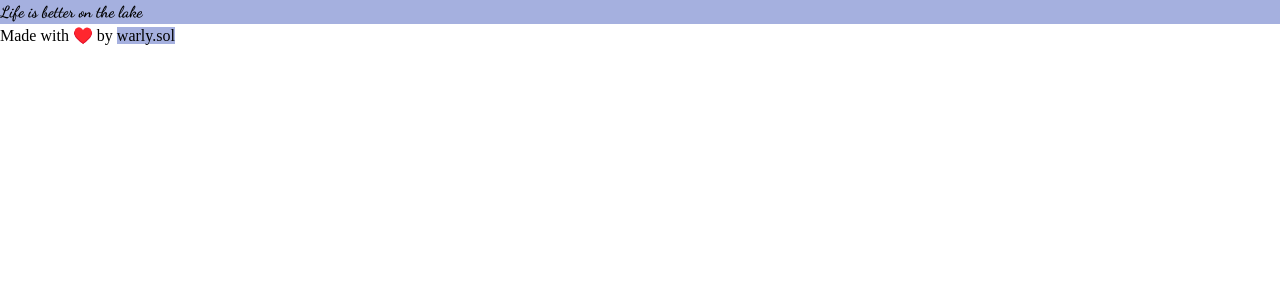
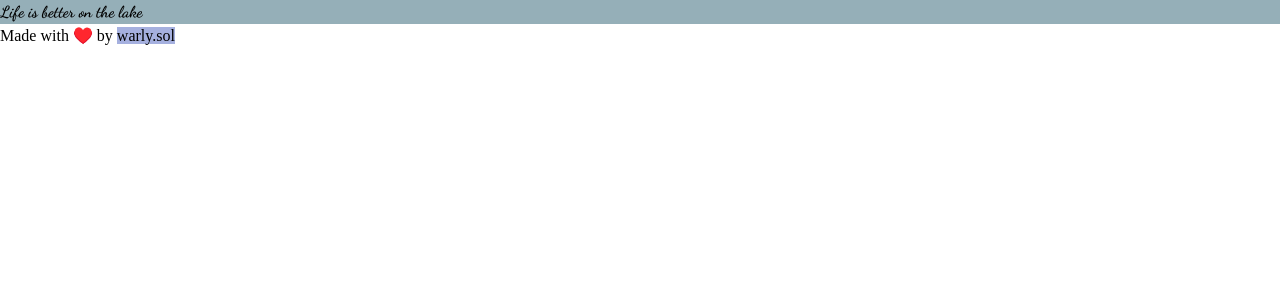
Before and after one commit to warlyware/lake-henry-life, a Vue app: page / in a window 1280 px wide. Shown: the top 300 px of the page. Built offline with nearby package versions, Linux system fonts and the light colour scheme; a web font is replaced by a local one.

Commit message:
Change color

```diff
--- a/src/App.vue
+++ b/src/App.vue
@@ -9,10 +9,10 @@ import HelloWorld from './components/HelloWorld.vue'
   <div class="h-full w-full absolute top-0 left-0 lake-bg bg-center"></div>
   <div class="w-full h-full min-h-screen flex flex-col justify-center items-center relative">
     <div
-      class="text-center text-yellow-400 max-w-3xl z-10 font-bold bg-blue-900 py-4 rounded-lg"
-      style="background-color: rgba(30, 58, 175, 0.4)"
+      class="text-center text-yellow-400 max-w-3xl z-10 font-bold bg-cyan-900 py-4 rounded-lg"
+      style="background-color: rgba(22, 78, 99, 0.45)"
     >
-      <h1 class="md:text-9xl text-6xl tracking-wide">
+      <h1 class="md:text-9xl text-7xl tracking-wide">
         Life is better on the lake
       </h1>
     </div>
```
